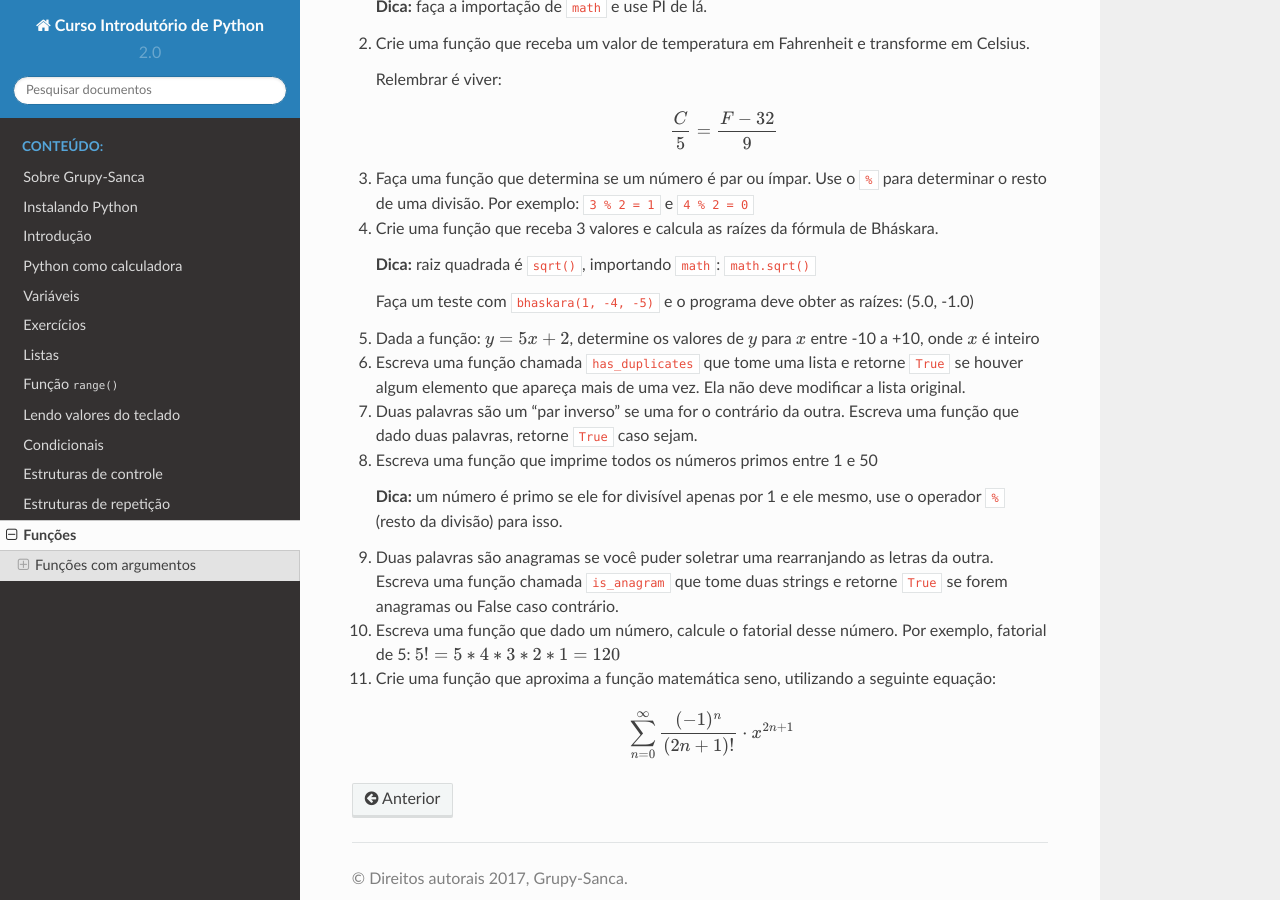
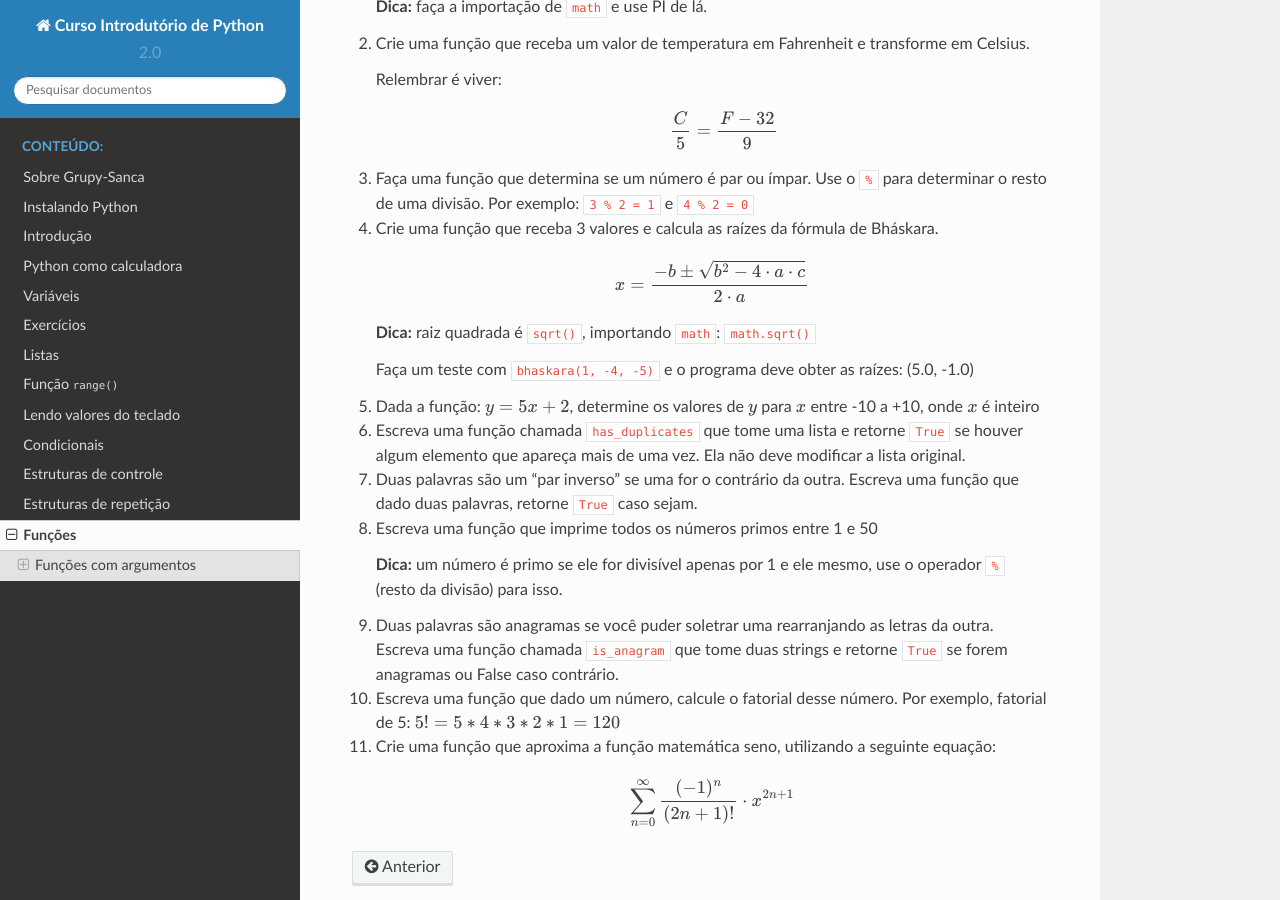
Before and after one commit to grupy-sanca/curso-python, a Sphinx documentation site: the page built from material/source/funcoes.rst, in a window 1280 px wide and 900 px high, scrolled down 4270 px. Built offline with Sphinx 7.4.7 and the Read the Docs theme 2.0.0, drawn with Linux system fonts in a browser that asks for light colours.

Commit message:
Adiciona equação de bhaskara no exercício

```diff
--- a/material/source/funcoes.rst
+++ b/material/source/funcoes.rst
@@ -249,6 +249,10 @@ Exercícios
 #. Crie uma função que receba 3 valores e calcula as raízes da fórmula de
    Bháskara.
 
+   .. math::
+
+        x = \frac{-b \pm \sqrt{b^2 - 4 \cdot a \cdot c}}{2 \cdot a}
+
    **Dica:** raiz quadrada é ``sqrt()``, importando ``math``: ``math.sqrt()``
 
    Faça um teste com ``bhaskara(1, -4, -5)`` e o programa deve obter as raízes:
```
